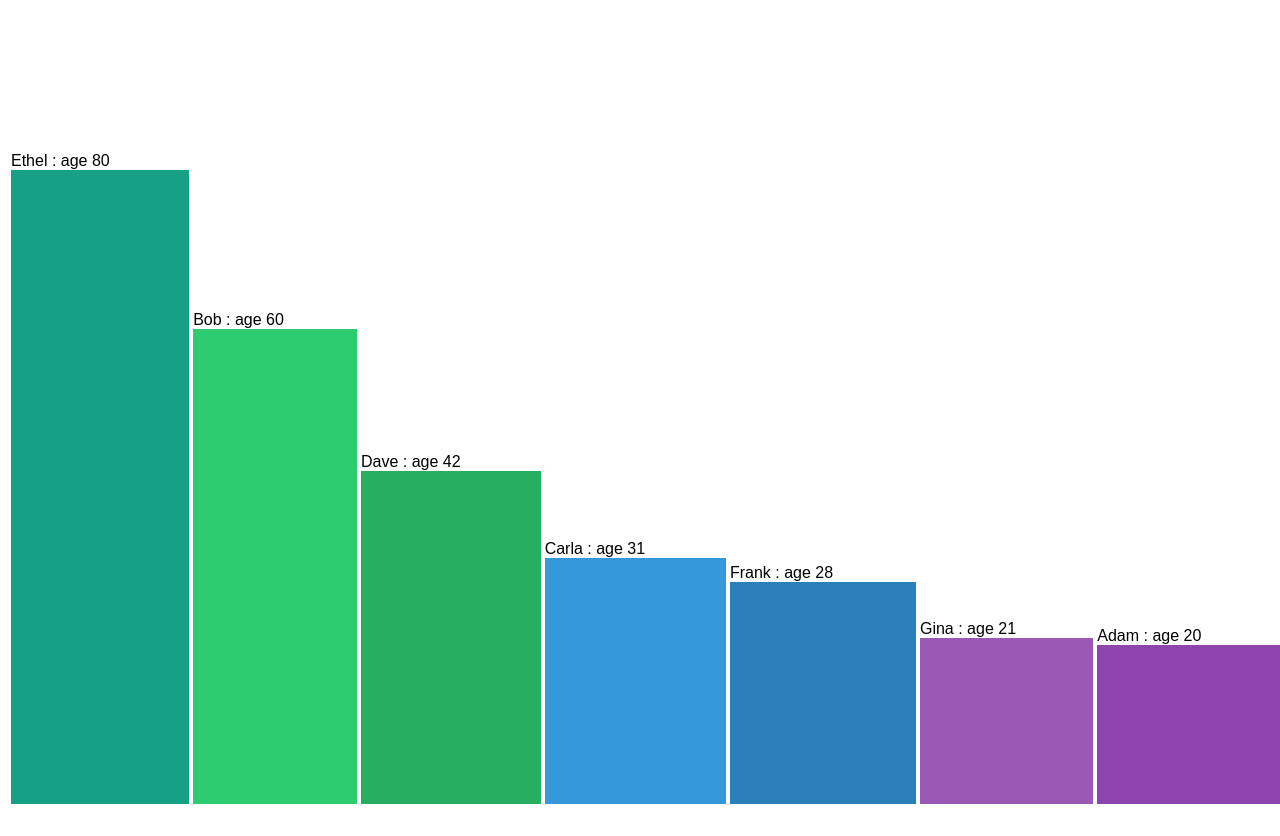
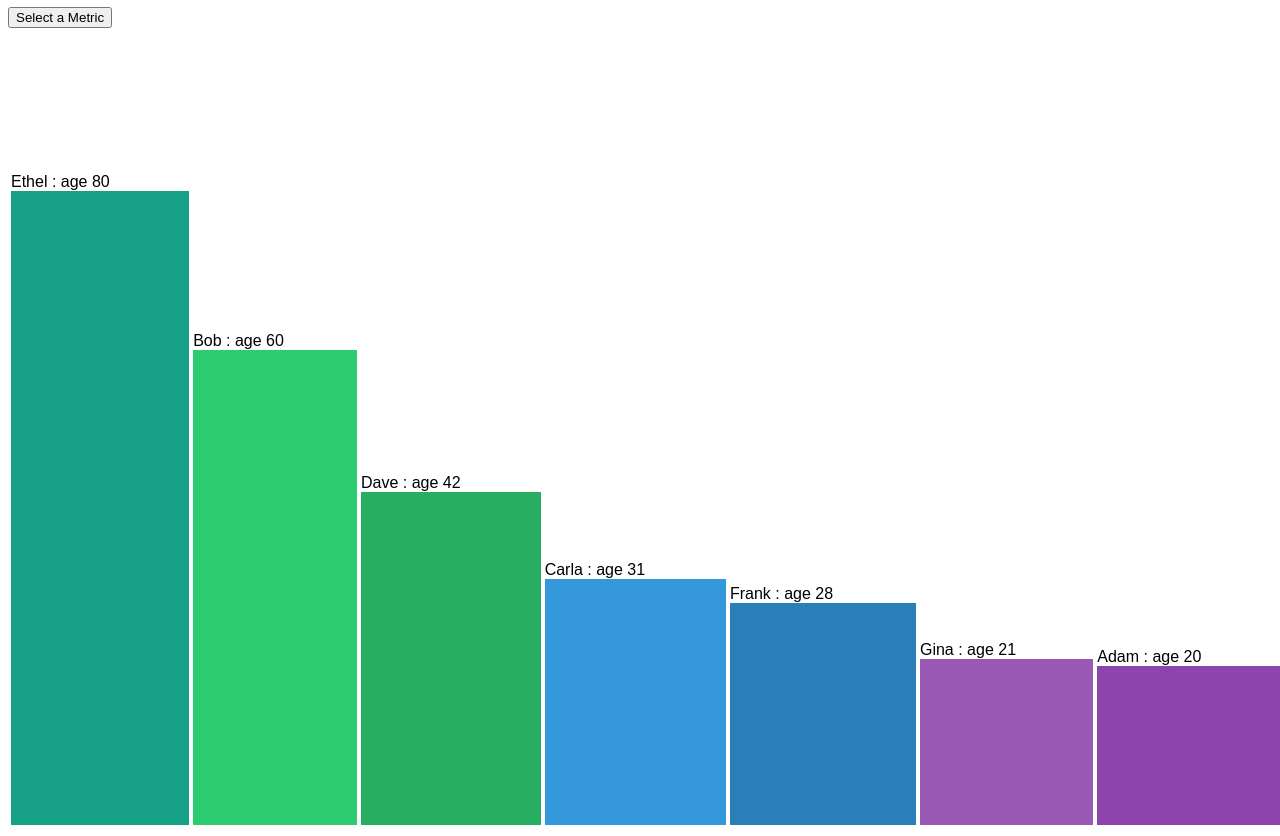
Before and after one commit to PeepTheMoon/SEI-novus, a plain HTML site: page index.html in a window 1280 px wide. Shown: the part 105-941 px from the top of the page. Before the commit the page ends 920 px from the top, so only its background shows below. Drawn offline with Linux system fonts and the light colour scheme.

Commit message:
scaffolding for dropdown selection

```diff
--- a/index.html
+++ b/index.html
@@ -8,6 +8,19 @@
 <body>
   <main class="main">
     <h1>Employee Metrics</h1>
+
+    <section class="dropdown">
+      <button class="button">
+        Select a Metric
+      </button>
+      <!-- <button class="metric-list">
+        <ul class="menu">
+          <li>Age</li>
+          <li>Salary</li>
+        </ul
+      </button> -->
+    </section>
+
     <section id="chart"></section>
   </main>
 
```
Also changed, not shown: 1 other file.
